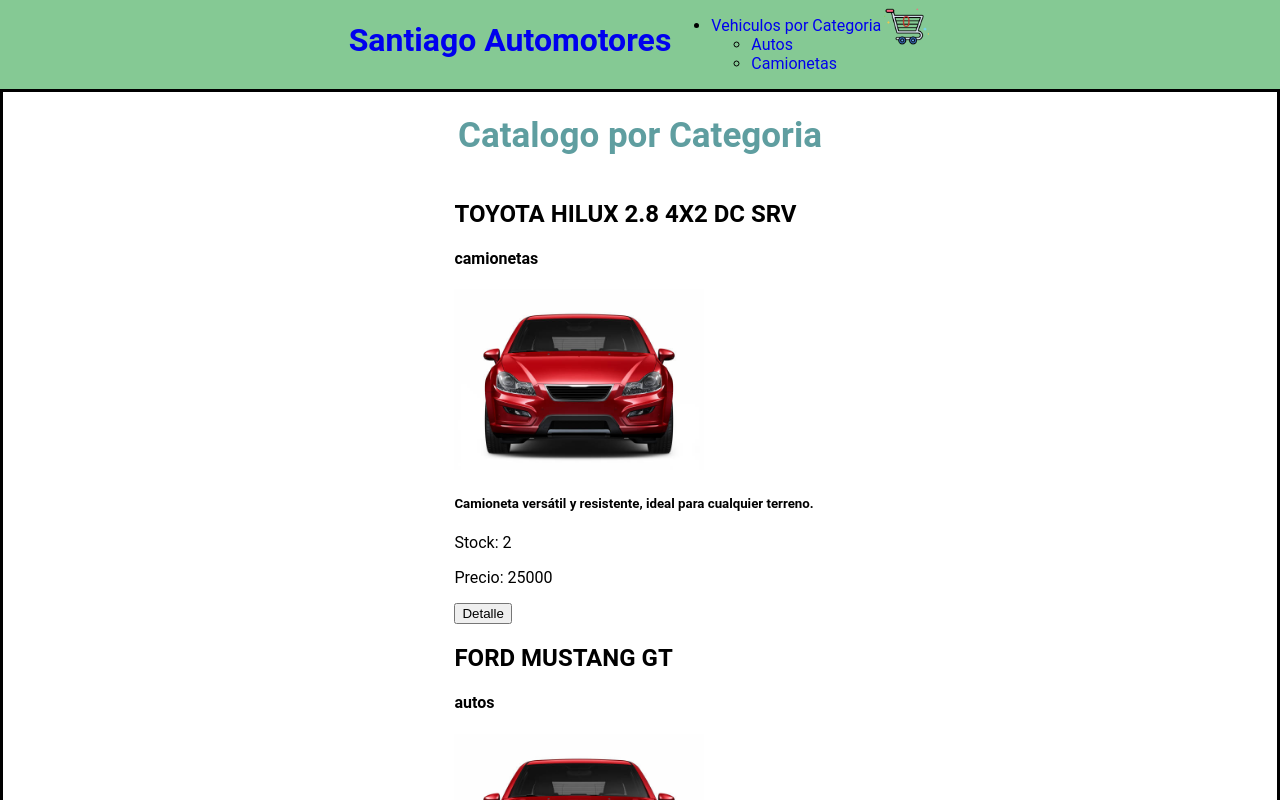
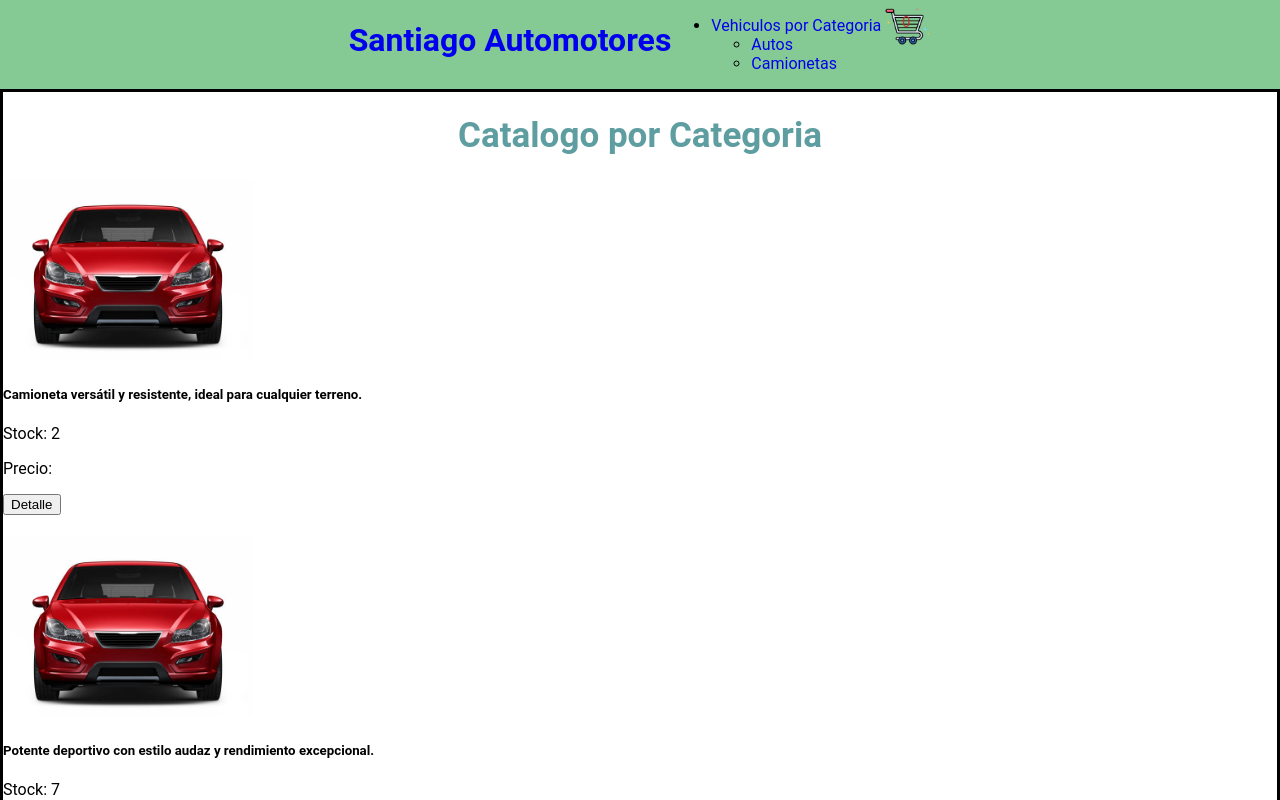
Before and after one commit to prometeo88/reactjs-coder, a React (Vite) app: page /categoria in a window 1280 px wide. Shown: the top 800 px of the page. Built offline with nearby package versions, Linux system fonts and the light colour scheme.

Commit message:
fix filtrado categoria - falta css

```diff
--- a/src/components/Item.jsx
+++ b/src/components/Item.jsx
@@ -1,16 +1,7 @@
 import { Card, CardBody, Center } from "@chakra-ui/react";
-import data from "../data.json";
 import { Link } from "react-router-dom";
 
-const Item = () => {
-  return (
-    <div>
-      <Center>
-        <Card>
-          <CardBody>
-            {data.map((prod) => {
-              const { id, producto, descripcion, stock, precio , categoria } = prod;
-
+const Item = ({ id, producto, descripcion, stock, precio, categoria }) => {
   return (
     <div key={id} className="detalles">
       <h2>{producto}</h2>
@@ -18,6 +9,7 @@
       <img
         className="carimg"
         src="../src/assets/img/auto-generico.jpg"
+        alt="Auto genérico"
       />
       <h5>{descripcion}</h5>
       <p>Stock: {stock}</p>
@@ -28,12 +20,6 @@
       </Link>
     </div>
   );
-            })}
-          </CardBody>
-        </Card>
-      </Center>
-    </div>
-  );
 };
 
 export default Item;
--- a/src/components/ItemListContainer.jsx
+++ b/src/components/ItemListContainer.jsx
@@ -26,8 +26,9 @@
 
   fetchingData();
 
-  const {categoria} = useParams();
+  const { categoria } = useParams();
   const categoriaFilter = data.filter((prod) => prod.categoria === categoria);
+  console.log(categoriaFilter)
 
   return (
     <div className="catalogo">
--- a/src/components/itemList.jsx
+++ b/src/components/itemList.jsx
@@ -1,18 +1,16 @@
 import { Container } from "@chakra-ui/react";
-import Item from "./item";
-import data from "../data.json";
+import Item from "./Item";
 
-const ItemList = ({prod}) => {
+const ItemList = ({ prod }) => {
   return (
     <Container>
-      {data.map((prod) => (
-
+      {prod.map((item) => (
         <Item
-          key={prod.id}
-          id={prod.id}
-          prod={prod.producto}
-          descripcion={prod.descripcion}
-          stock={prod.stock}
+          key={item.id}
+          id={item.id}
+          prod={item.producto}
+          descripcion={item.descripcion}
+          stock={item.stock}
         />
       ))}
     </Container>
```
Lines whose indentation alone changed are shown as unchanged.
